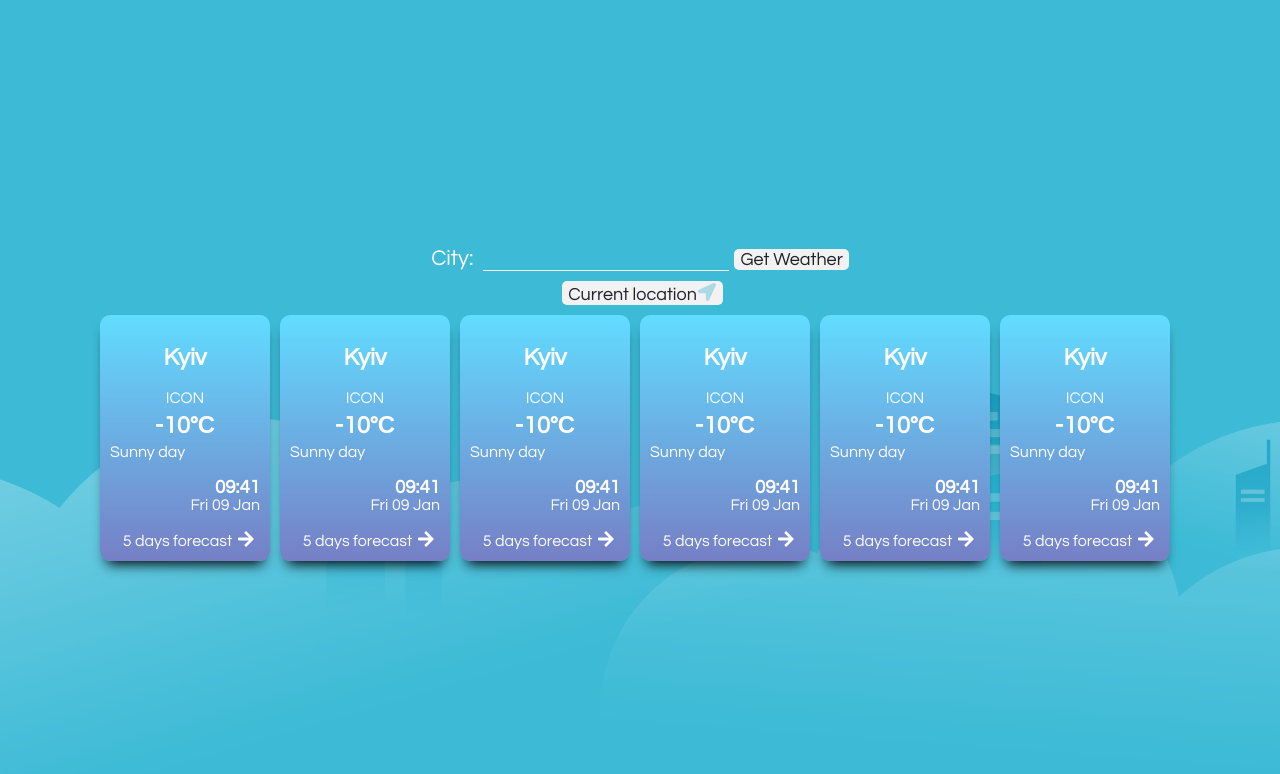
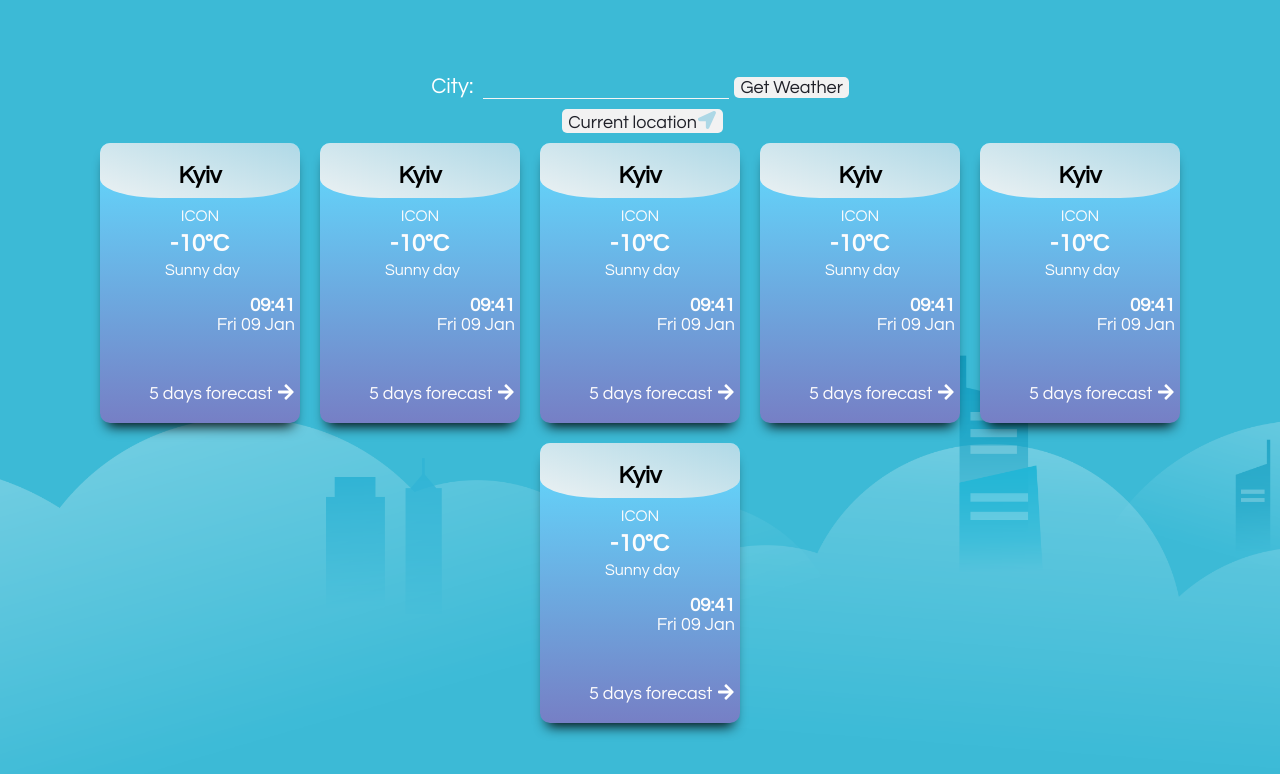
Before and after one commit to Babrov/React-weather-app, a React (Create React App) app: page / in a window 1280 px wide. Shown: the top 774 px of the page. Built offline with nearby package versions, Linux system fonts and the light colour scheme.

Commit message:
added flip card functional

```diff
--- a/src/components/Card.js
+++ b/src/components/Card.js
@@ -1,5 +1,6 @@
 import {
-  wrapper,
+  card,
+  inner,
   card_cold,
   card_warm,
   city,
@@ -9,48 +10,68 @@ import {
   descr,
   date,
   moreInfo,
+  side,
   front_side,
   back_side,
+  isFlipped,
+  fiveDays,
+  navButtons,
+  backButton,
 } from '../styles/Card.module.scss';
 import { FontAwesomeIcon } from '@fortawesome/react-fontawesome';
-import { faArrowRight } from '@fortawesome/free-solid-svg-icons';
-import { useRef, useState } from 'react';
+import { faArrowRight, faArrowLeft } from '@fortawesome/free-solid-svg-icons';
+import { useState } from 'react';
 
 const Card = () => {
   const [flipped, setFlipped] = useState(false);
-  const [className, setClass] = useState(front_side);
-  const card = useRef();
+
   const handleClick = () => {
     setFlipped(!flipped);
   };
   return (
-    <div className={`${card_cold} ${wrapper}`} ref={card}>
-      {!flipped ? (
-        <div className={className}>
+    <div className={` ${card}`}>
+      <div className={`${card_cold} ${inner}  ${flipped ? isFlipped : ''}  `}>
+        <div className={` ${side} ${front_side}`}>
           <h2 className={city}>Kyiv</h2>
           <p className={icon}>ICON</p>
           <h2 className={temp}>-10°С</h2>
           <p className={descr}>Sunny day</p>
           <h3 className={time}>09:41</h3>
           <p className={date}>Fri 09 Jan</p>
-          <label className={moreInfo}>
+          <label className={`${navButtons} ${moreInfo}`}>
             5 days forecast
             <button onClick={handleClick}>
               <FontAwesomeIcon icon={faArrowRight} />
             </button>
           </label>
         </div>
-      ) : (
-        <div className={flipped ? setClass(back_side) : ''}>
-          <h2>THIS IS BACK OF CARD</h2>
-          <label className={moreInfo}>
+        <div className={`${side} ${back_side}`}>
+          <h2 className={city}>Kyiv</h2>
+          <div className={fiveDays}>
+            <h3>
+              Saturday <span>-10°С</span>
+            </h3>
+            <h3>
+              sunday<span>-10°С</span>
+            </h3>
+            <h3>
+              Monday<span>-10°С</span>
+            </h3>
+            <h3>
+              Thursday<span>-10°С</span>
+            </h3>
+            <h3>
+              Saturday<span>-10°С</span>
+            </h3>
+          </div>
+          <label className={`${navButtons} ${backButton}`}>
+            <button onClick={handleClick}>
+              <FontAwesomeIcon icon={faArrowLeft} />
+            </button>
             Back
-            <button onClick={handleClick}>
-              <FontAwesomeIcon icon={faArrowRight} />
-            </button>
           </label>
         </div>
-      )}
+      </div>
     </div>
   );
 };
--- a/src/styles/Card.module.scss
+++ b/src/styles/Card.module.scss
@@ -1,29 +1,33 @@
-.wrapper {
-  padding: 10px;
-  min-width: 150px;
-  height: auto;
+.card {
+  min-width: 200px;
+  min-height: 280px;
+  flex: 0 1 10%;
   color: rgb(253, 252, 252);
-  border-radius: 10px;
-  flex: 0 1 10%;
-  margin: 10px 10px 0px 0px;
-  box-shadow: 0px 10px 13px -7px #000000, 5px 5px 15px 5px rgba(0, 0, 0, 0);
-  transition: transform 1s;
+  margin: 10px;
+  perspective: 1000px;
+}
+.inner {
+  width: 100%;
+  height: 100%;
+  transition: transform 0.5s;
   transform-style: preserve-3d;
   position: relative;
+  border-radius: 10px;
+}
+
+.side {
+  position: absolute;
+  width: 100%;
+  height: 100%;
+  backface-visibility: hidden;
+  overflow: hidden;
+  box-shadow: 0px 10px 13px -7px #000000, 5px 5px 15px 5px rgba(0, 0, 0, 0);
+  border-radius: 10px;
 }
 .front_side {
-  backface-visibility: hidden;
-  overflow: hidden;
-  .city {
-    text-align: center;
-  }
   .icon {
     margin: 0;
     text-align: center;
-  }
-  .time {
-    text-align: right;
-    margin-bottom: 0;
   }
   .temp {
     margin: 5px;
@@ -31,17 +35,29 @@
   }
   .descr {
     margin-top: 0;
+    padding-left: 5px;
+    text-align: center;
+  }
+  .time {
+    text-align: right;
+    margin-bottom: 0;
+    padding-right: 5px;
   }
   .date {
+    font-size: 18px;
     margin-top: 0;
     text-align: right;
+    padding-right: 5px;
   }
 
   .moreInfo {
+    margin-top: 30px;
+    float: right;
+  }
+}
+.navButtons {
   cursor: pointer;
-
-    border-radius: 5px;
-    float: right;
+  font-size: 18px;
   button {
     font-size: 18px;
     cursor: pointer;
@@ -56,11 +72,45 @@
     font-weight: bold;
   }
 }
+.city {
+  text-align: center;
+  color: black;
+  position: relative;
+}
+.city::after {
+  content: '';
+  display: block;
+  position: absolute;
+  top: -30px;
+  left: 0;
+  right: 0;
+  bottom: -10px;
+  z-index: -1;
+  border-radius: 0 0 30% 30%;
+  background: linear-gradient(to bottom left, lightblue 5%, whitesmoke 115%);
 }
 .back_side {
+  transform: rotateY(180deg);
+  .fiveDays {
+    text-align: center;
+    padding: 2px;
+    h3 {
+      display: grid;
+      grid-template: 1fr/1fr 1fr;
+      margin: 10px;
+      text-align: start;
+      span {
+        margin-left: 25px;
+        flex: 1;
+      }
+    }
+  }
+  .backButton {
+    float: left;
+  }
 }
 .isFlipped {
-  transform: rotateY(180 deg);
+  transform: rotateY(-180deg);
 }
 
 .card_cold {
--- a/src/styles/CardsContainer.module.scss
+++ b/src/styles/CardsContainer.module.scss
@@ -41,7 +41,7 @@
     }
     &:focus {
       outline: none;
-      animation: button_animation 0.1s ease-in infinite;
+      animation: button_animation 0.1s ease-in;
     }
     .icon {
       color: lightblue;
```
Also changed, not shown: 1 other file (tests, documents, lock files or other folders). Lines whose indentation alone changed are shown as unchanged.
